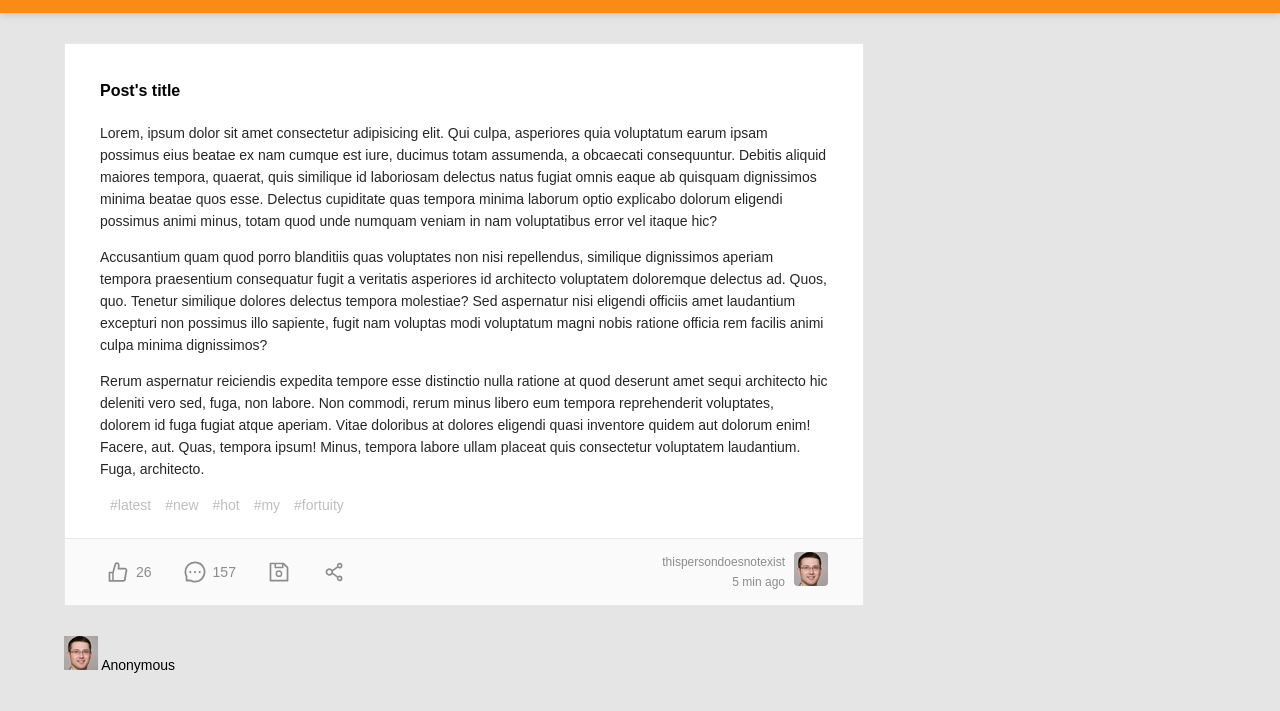
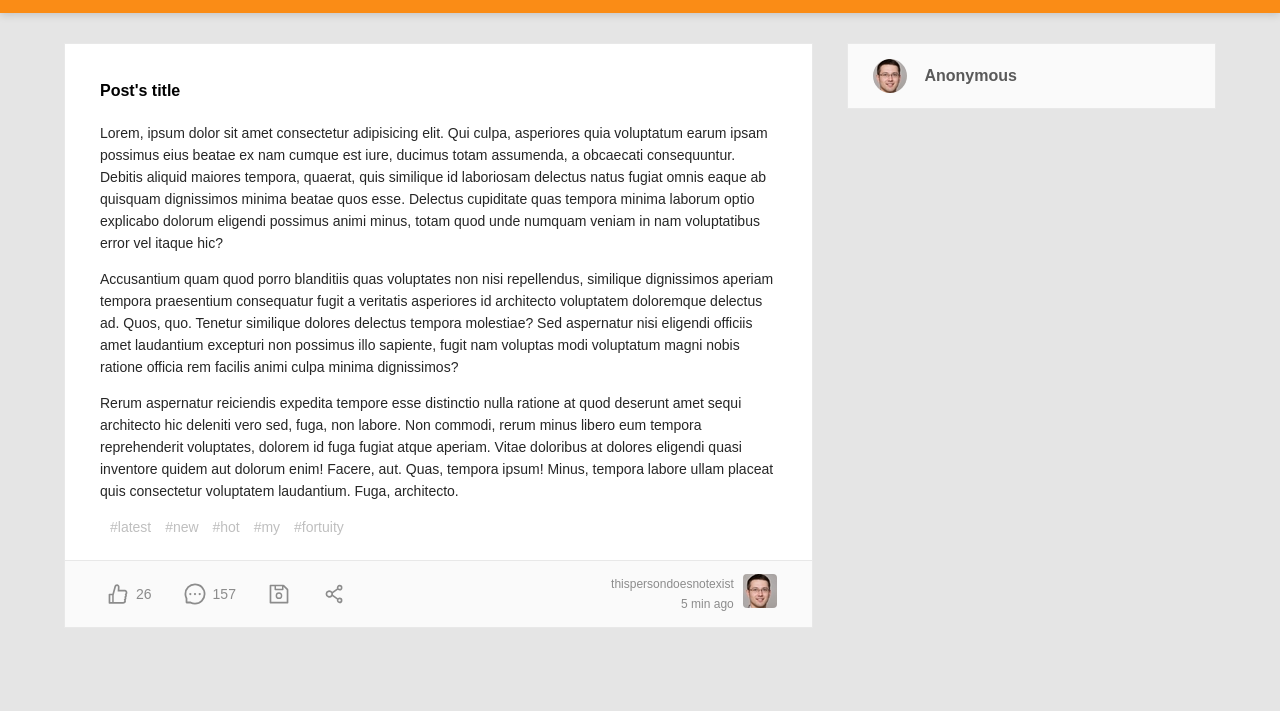
Before and after one commit to smeshchankin/slicing-pikadu, a plain HTML site: page index.html in a window 1280 px wide. Shown: the part 51-762 px from the top of the page. Drawn offline with nearby package versions, Linux system fonts and the light colour scheme.

Commit message:
[PD-002] Content / sidebar: styte

```diff
--- a/css/style.css
+++ b/css/style.css
@@ -76,13 +76,16 @@ body {
 }
 
 .content {
-    max-width: 1200px;
+    width: 1200px;
     width: 90%;
     margin: auto;
     margin-top: 30px;
+    display: flex;
+    align-items: flex-start;
+    justify-content: space-between;
 }
 .posts {
-    max-width: 800px;
+    width: 65%;
 }
 .post {
     background-color: #fff;
@@ -169,3 +172,27 @@ body {
     margin-left: 9px;
     border-radius: 4px;
 }
+
+.sidebar {
+    width: 32%;
+}
+.user {
+    padding: 15px 25px;
+    background-color: #FAFAFA;
+    border: 1px solid #E8E8E8;
+}
+.user-info {
+    display: flex;
+    align-items: center;
+}
+.user-avatar {
+    border-radius: 50%;
+    margin-right: 17px;
+}
+.user-name {
+    font-weight: 600;
+    font-size: 16px;
+    line-height: 24px;
+
+    color: #595959;
+}
```
